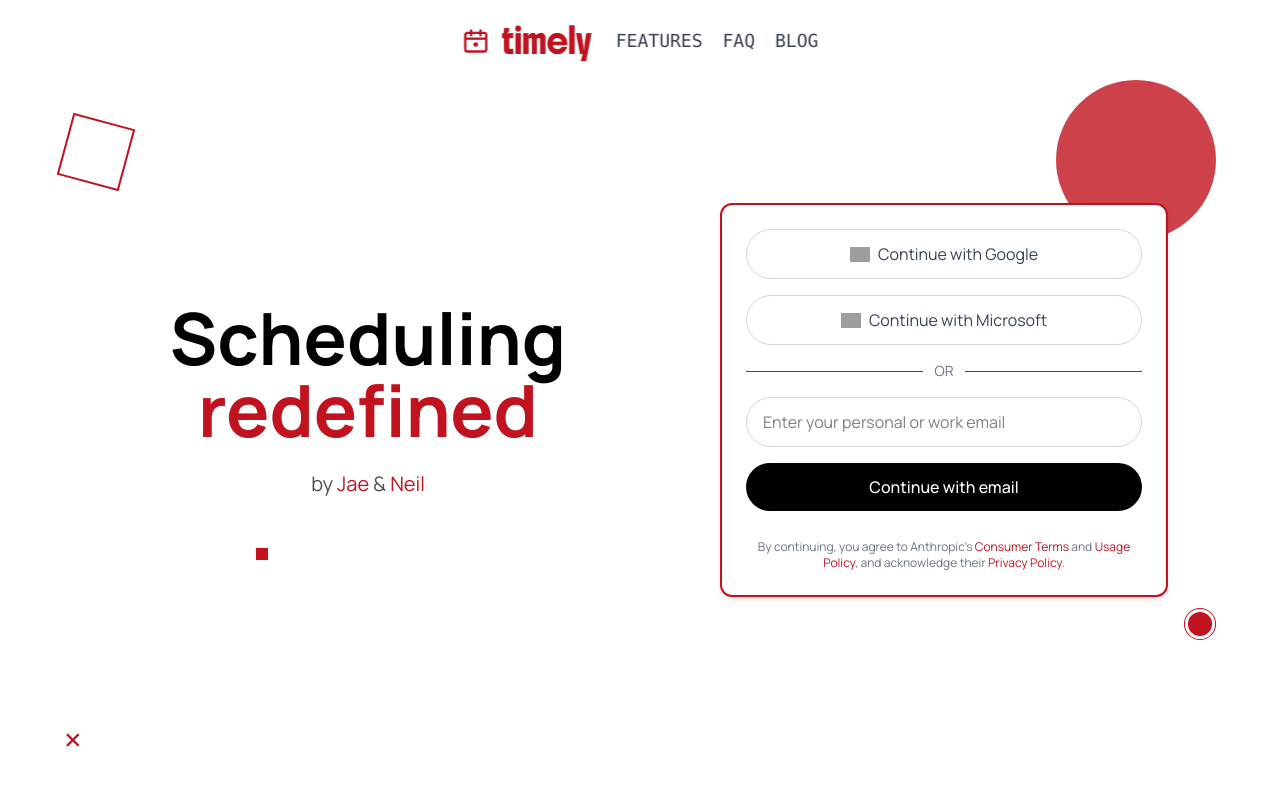
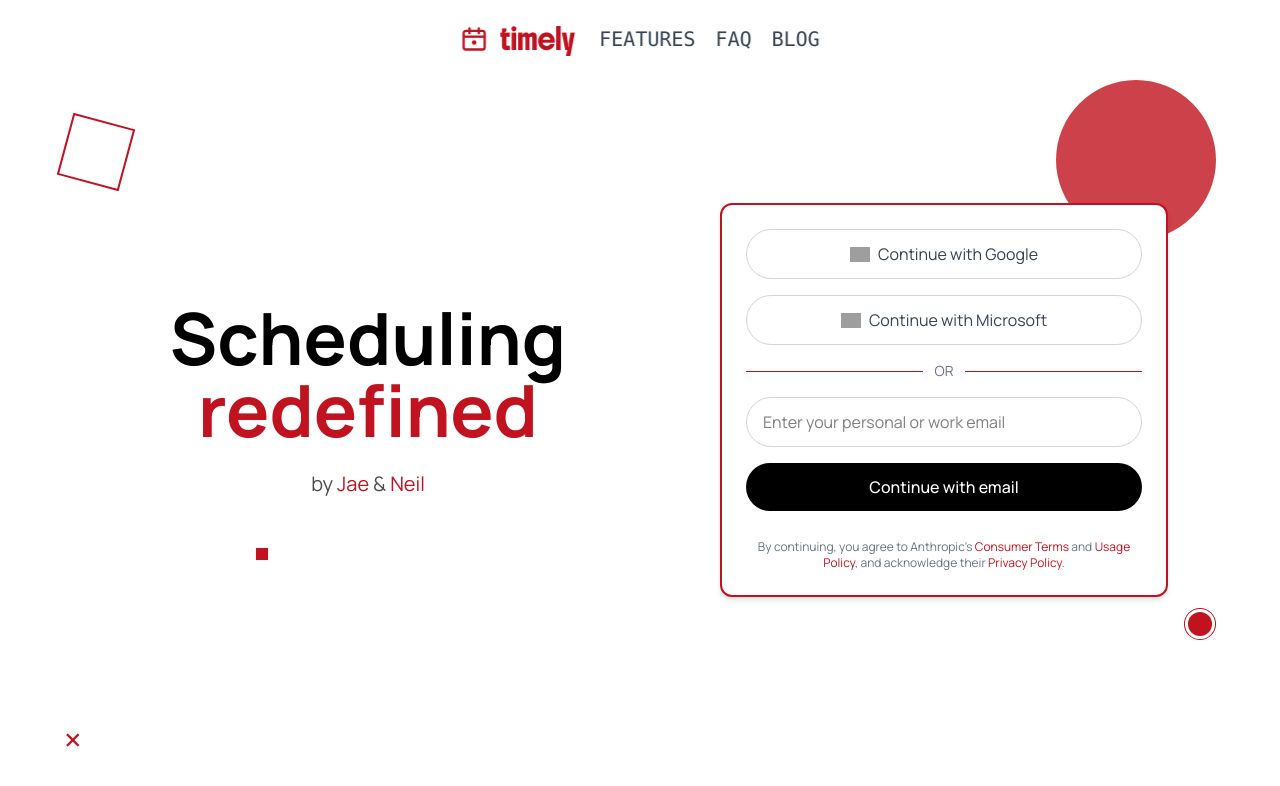
Before and after one commit to JaeMinBird/Timely, a Next.js app: page / in a window 1280 px wide. Shown: the top 786 px of the page. Built offline with nearby package versions, Linux system fonts and the light colour scheme; no server answers; grey boxes are pictures that could not be loaded.

Commit message:
finishing nav touches

```diff
--- a/src/components/StickyNav.tsx
+++ b/src/components/StickyNav.tsx
@@ -77,9 +77,9 @@
             <circle cx="12" cy="15" r="2" fill="currentColor"/>
           </svg>
 
-          {/* Brand Name - Increased size by 20% */}
+          {/* Brand Name - Reduced size */}
           <h1
-            className="text-2xl font-bold text-[#C1121F] boldonse-regular cursor-pointer"
+            className="text-xl font-bold text-[#C1121F] boldonse-regular cursor-pointer"
             onClick={() => {
               window.scrollTo({
                 top: 0,
@@ -127,19 +127,19 @@
           <nav className="hidden md:flex items-center space-x-5 ml-3">
             <a
               href="#features"
-              className="text-lg font-medium text-gray-700 hover:text-[#C1121F] transition-colors duration-200 font-mono"
+              className="text-xl font-medium text-gray-700 hover:text-[#C1121F] transition-colors duration-200 font-mono"
               onClick={(e) => scrollToSection('features', e)}
             >
               FEATURES
             </a>
             <a
               href="#faq"
-              className="text-lg font-medium text-gray-700 hover:text-[#C1121F] transition-colors duration-200 font-mono"
+              className="text-xl font-medium text-gray-700 hover:text-[#C1121F] transition-colors duration-200 font-mono"
               onClick={(e) => scrollToSection('faq', e)}
             >
               FAQ
             </a>
-            <a href="#" className="text-lg font-medium text-gray-700 hover:text-[#C1121F] transition-colors duration-200 font-mono">BLOG</a>
+            <a href="#" className="text-xl font-medium text-gray-700 hover:text-[#C1121F] transition-colors duration-200 font-mono">BLOG</a>
           </nav>
         </div>
       </motion.div>
```
